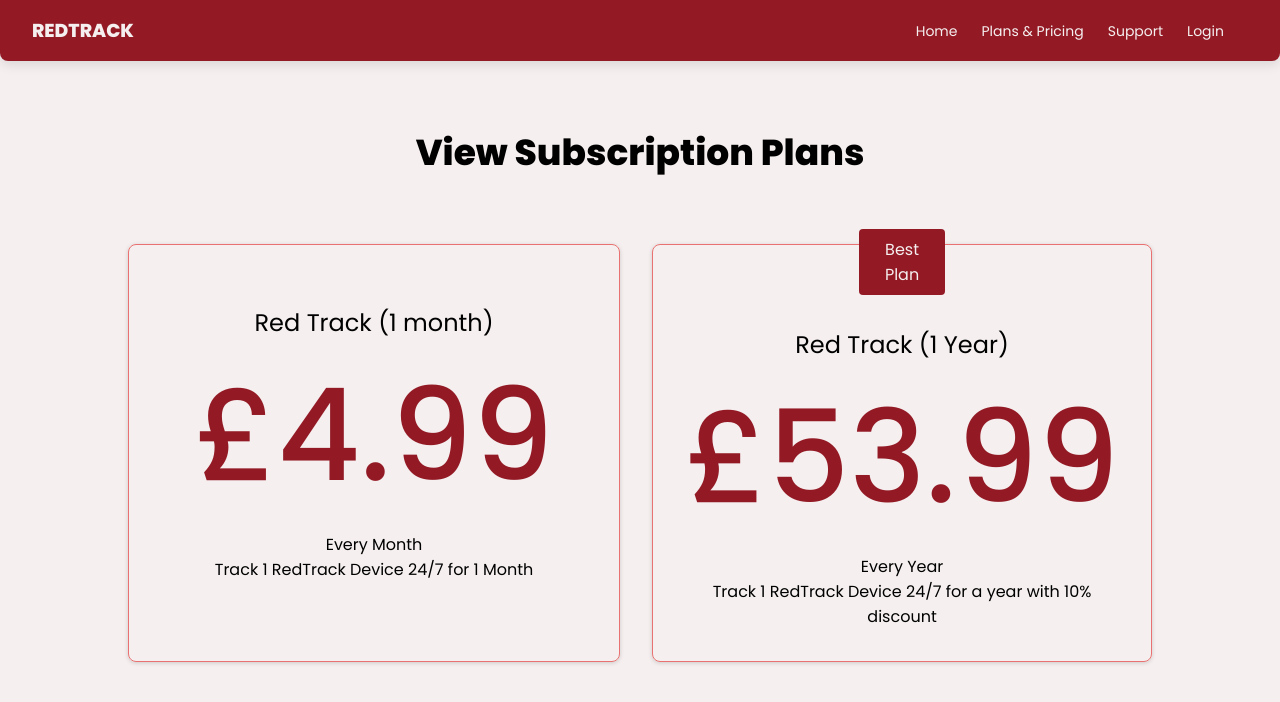
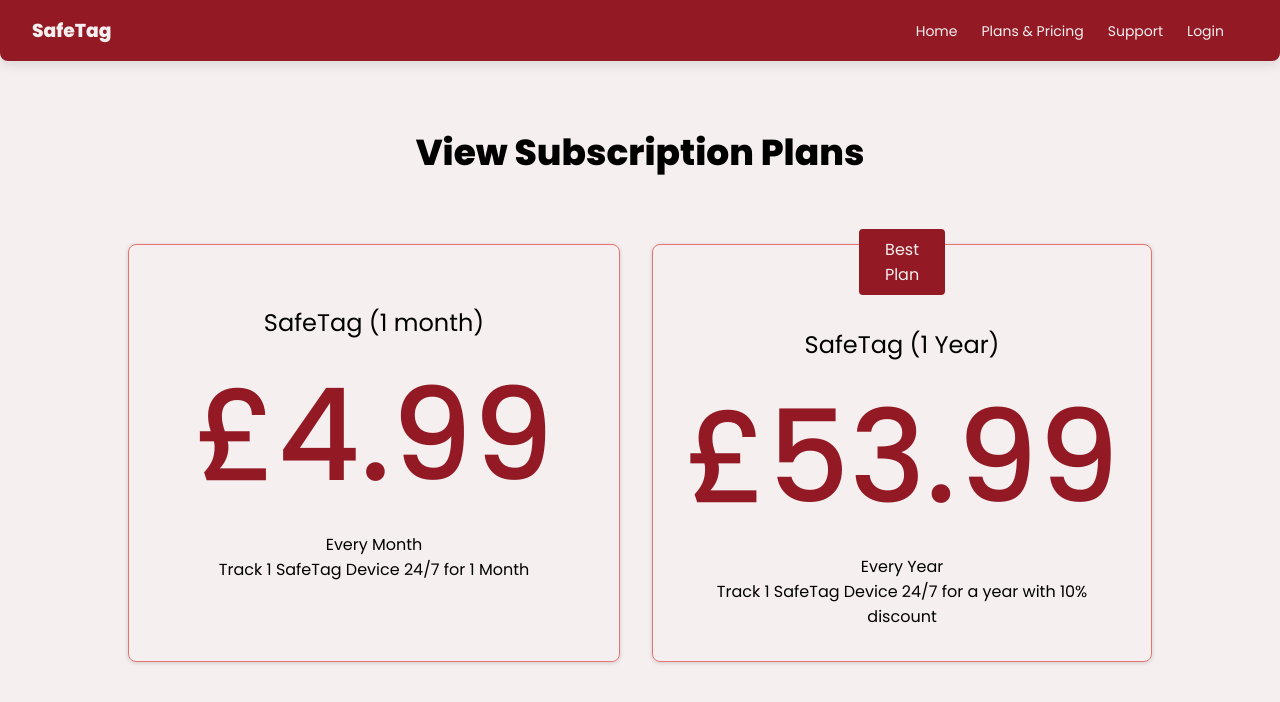
Before and after one commit to Quantumben/SafeTag-Website, a React (Create React App) app: page /Plans in a window 1280 px wide. Shown: the top 702 px of the page. Built offline with nearby package versions, Linux system fonts and the light colour scheme.

Commit message:
changed Redtrack to safetag

```diff
--- a/public/index.html
+++ b/public/index.html
@@ -28,7 +28,7 @@
       work correctly both with client-side routing and a non-root public URL.
       Learn how to configure a non-root public URL by running `npm run build`.
     -->
-    <title>React App</title>
+    <title>SafeTag</title>
 
   </head>
   <body>
--- a/src/components/Home.js
+++ b/src/components/Home.js
@@ -12,7 +12,7 @@ const Home = () => {
       <div className="left__section">
       </div>
       <div className="right__section">
-        <h1>REDTRACK</h1>
+        <h1>SafeTag</h1>
         <p>For your peace of Mind</p>
         <div className="buttons">
           <Link to="/signup" className="signup">Get Started</Link>
--- a/src/components/Navigation.js
+++ b/src/components/Navigation.js
@@ -40,7 +40,7 @@ const handleLogout = async()=>{
       <div className="nav__container">
         <div className ="logo__container">
           <h3>
-            REDTRACK
+            SafeTag
           </h3>
         </div>
 
--- a/src/components/Plans.js
+++ b/src/components/Plans.js
@@ -110,7 +110,7 @@ const Plans = (props) => {
           <div className="left__container plan">
             <div className="heading">
               <p>
-                Red Track (1 month)
+                SafeTag (1 month)
               </p>
             </div>
             <div className="price__details">
@@ -123,7 +123,7 @@ const Plans = (props) => {
             </div>
             <div className="price__footer">
               <p>
-                Track 1 RedTrack Device 24/7 for 1 Month
+                Track 1 SafeTag Device 24/7 for 1 Month
               </p>
             </div>
           </div>
@@ -135,7 +135,7 @@ const Plans = (props) => {
             </div>
             <div className="heading">
               <p>
-                Red Track (1 Year)
+                SafeTag (1 Year)
               </p>
             </div>
             <div className="price__details">
@@ -148,7 +148,7 @@ const Plans = (props) => {
             </div>
             <div className="price__footer">
               <p>
-                Track 1 RedTrack Device 24/7 for a year with 10% discount
+                Track 1 SafeTag Device 24/7 for a year with 10% discount
               </p>
             </div>
           </div>
--- a/src/components/Register.js
+++ b/src/components/Register.js
@@ -369,7 +369,7 @@ const Register = (props) => {
           <input type="checkbox" vale="" onClick={handleCheck} className="checkBox">
           </input>
           <span>
-            I want to receive RedTrack Updates
+            I want to receive SafeTag Updates
           </span>
           </div>
 
--- a/src/components/Support.js
+++ b/src/components/Support.js
@@ -73,7 +73,7 @@ const Support = (props) => {
 
         <div className="support__footer">
           <h1>
-            Support@redtrack.shop
+            Support@SafeTag.shop
           </h1>
         </div>
       </div>
```
Also changed, not shown: 1 other file (tests, documents, lock files or other folders).
